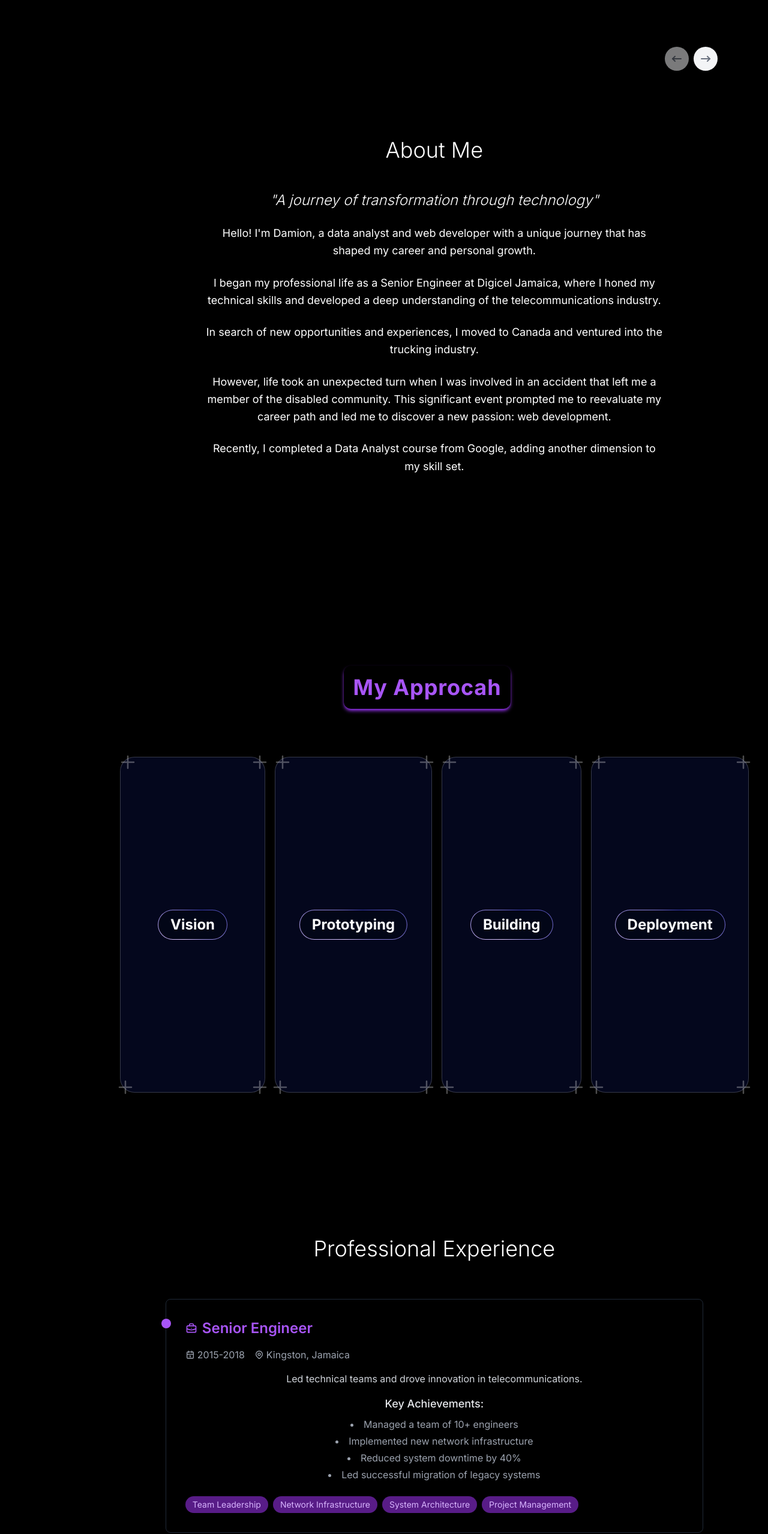
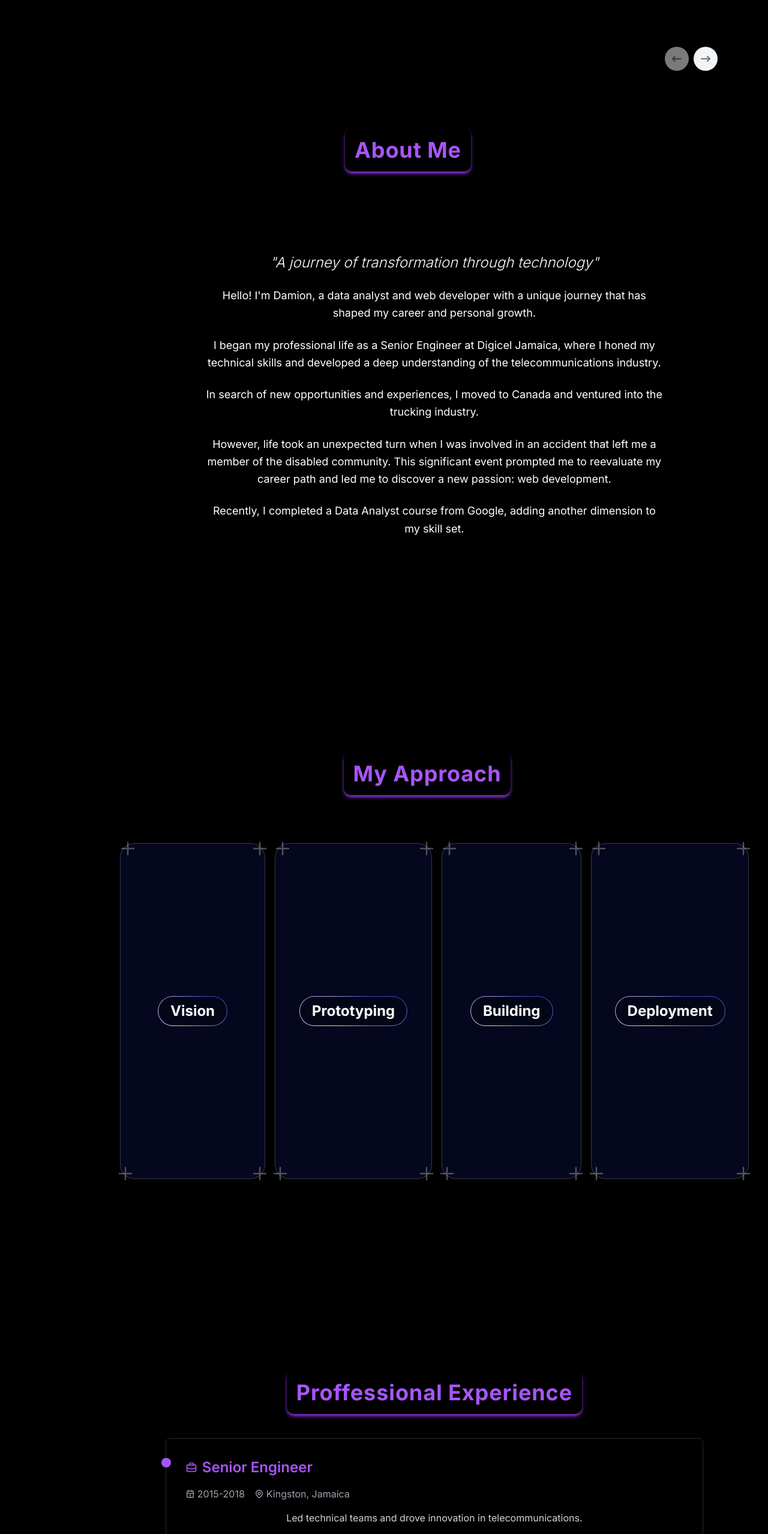
Before and after one commit to Derescio/DDW, a Next.js app: page / in a window 1280 px wide. Shown: the part 1738-4296 px from the top of the page at 60% size. Built offline with nearby package versions, Linux system fonts and the light colour scheme.

Commit message:
Made spelling changes.

```diff
--- a/components/Approcah.tsx
+++ b/components/Approcah.tsx
@@ -8,7 +8,7 @@ const Approach = () => {
   return (
     <section className="w-full mt-20 sm:mt-4 py-20 z-0 container " id='approach'>
       <div className="max-w-[89vw] md:max-w-2xl lg:max-w-[80vw] text-center flex flex-col items-center justify-center">
-        <h1 className=" text-purple-500 shadow-purple-600 dark:shadow-purple-600 tracking-wide shadow-md rounded-xl dark:shadow-md p-4 text-4xl font-bold text-center mt-10 sm:mt-20 dark:text-purple z-10">My Approcah</h1>
+        <h1 className=" text-purple-500 shadow-purple-600 dark:shadow-purple-600 tracking-wide shadow-md rounded-xl dark:shadow-md p-4 text-4xl font-bold text-center mt-10 sm:mt-20 dark:text-purple z-10">My Approach</h1>
       </div>
       {/* remove bg-white dark:bg-black */}
       <div className="my-20 flex flex-col lg:flex-row items-center justify-center w-full gap-4">
--- a/components/WorkExperience.tsx
+++ b/components/WorkExperience.tsx
@@ -55,8 +55,9 @@ const WorkExperience = () => {
                     transition={{ duration: 0.5 }}
                     className="max-w-4xl mx-auto"
                 >
-                    <h2 className="text-4xl font-light text-center mb-16">Professional Experience</h2>
-
+                    <div className="max-w-[89vw] md:max-w-2xl lg:max-w-[80vw] text-center flex flex-col items-center justify-center mb-10">
+                        <h1 className=" text-purple-500 shadow-purple-600 dark:shadow-purple-600 tracking-wide shadow-md rounded-xl dark:shadow-md p-4 text-4xl font-bold text-center mt-10 sm:mt-20 dark:text-purple z-10">Proffessional Experience</h1>
+                    </div>
                     <div className="space-y-12">
                         {experiences.map((exp, index) => (
                             <motion.div
--- a/components/about-styles/minimalist/MinimalistAbout.tsx
+++ b/components/about-styles/minimalist/MinimalistAbout.tsx
@@ -15,9 +15,9 @@ interface Section {
 const sections: Section[] = [
     {
         id: 'about',
-        title: "About Me",
+        title: "",
         content: (
-            <div className="space-y-6 text-lg leading-relaxed">
+            <div className="space-y-6 text-lg leading-relaxed mt[-24px]">
                 <p className="text-2xl font-light italic">"A journey of transformation through technology"</p>
                 <p>Hello! I'm Damion, a data analyst and web developer with a unique journey that has shaped my career and personal growth.</p>
                 <p>I began my professional life as a Senior Engineer at Digicel Jamaica, where I honed my technical skills and developed a deep understanding of the telecommunications industry.</p>
@@ -131,6 +131,10 @@ const MinimalistAboutContent = ({ showNavigation = true, initialSection = 'about
     const currentSection = sections.find(section => section.id === activeSection);
 
     return (
+        <>
+            <div className="max-w-[89vw] md:max-w-2xl lg:max-w-[80vw] text-center flex flex-col items-center justify-center">
+                <h1 className=" text-purple-500 shadow-purple-600 dark:shadow-purple-600 tracking-wide shadow-md rounded-xl dark:shadow-md p-4 text-4xl font-bold text-center mt-10 mb-[-8px] sm:mt-20 dark:text-purple z-10">About Me</h1>
+            </div>
             <div className="min-h-screen bg-white dark:bg-black" id="about">
                 {showNavigation && <FloatingNavDemo />}
 
@@ -159,6 +163,7 @@ const MinimalistAboutContent = ({ showNavigation = true, initialSection = 'about
                     <div className="animate-bounce">↓</div>
                 </motion.div>
             </div>
+        </>
     );
 };
 
@@ -170,6 +175,7 @@ const MinimalistAbout = ({ showNavigation = true, initialSection = "about" }: Mi
                 <MinimalistAboutContent initialSection={initialSection} />
             </Suspense>
         </div>
+
     );
 };
 
```
Lines whose indentation alone changed are shown as unchanged.
